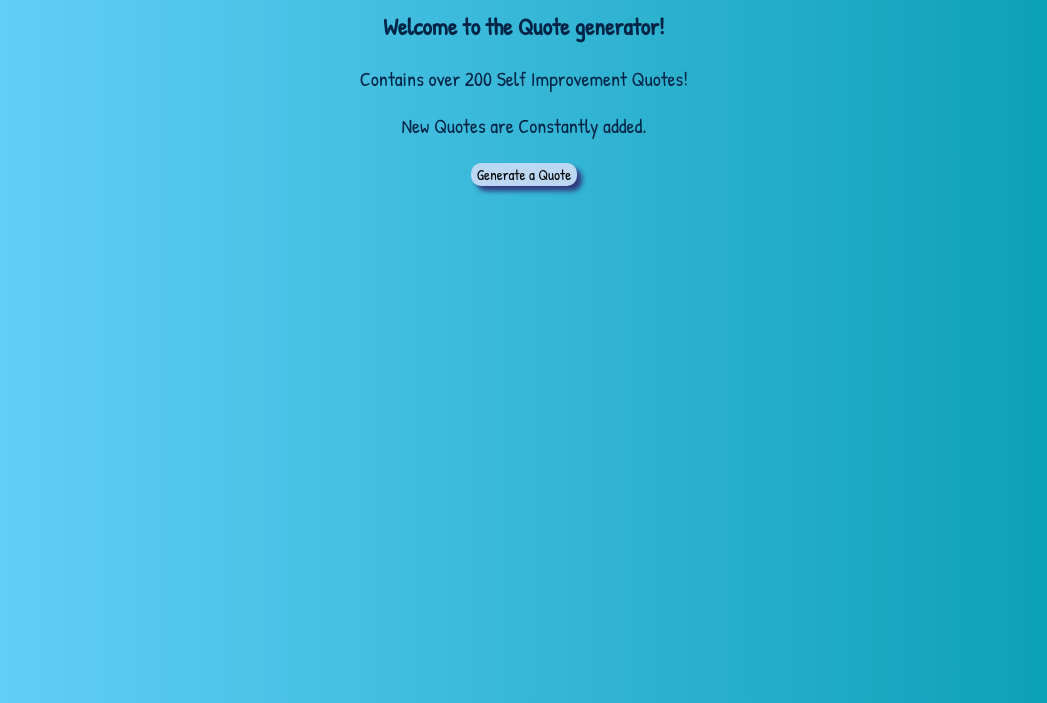
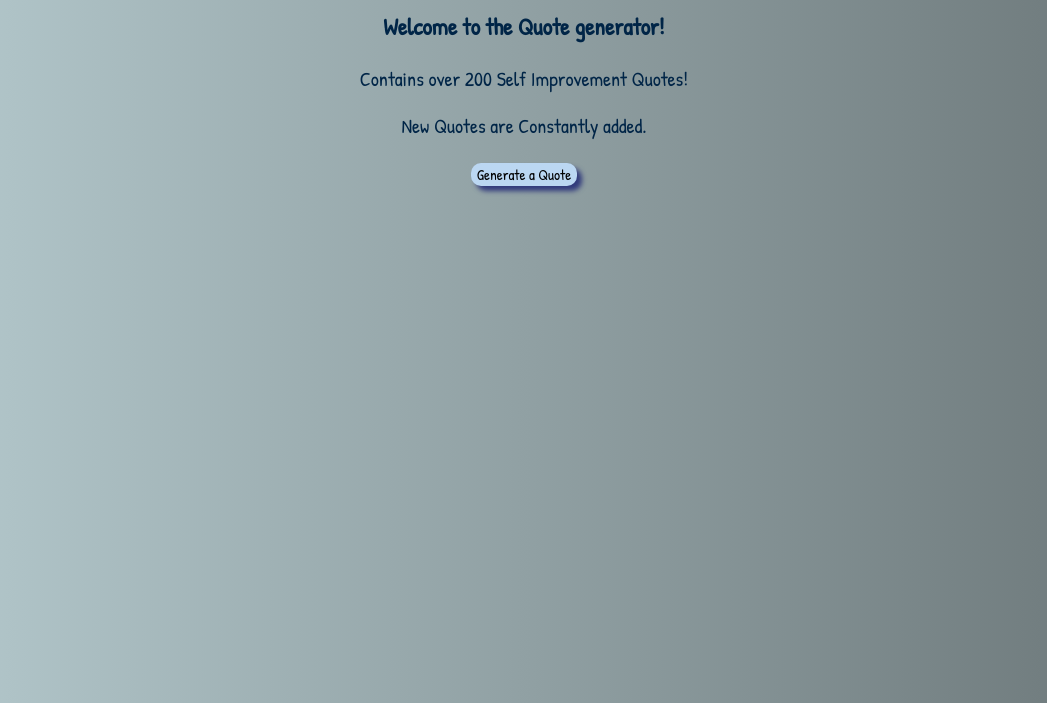
Before and after one commit to Swiftsaa/Quote-Generator-V2, a plain HTML site: page index.html in a window 1280 px wide. Shown: the part 97-800 px from the top of the page, without its empty margins (116-1163 px from the left). Drawn offline with Linux system fonts and the light colour scheme.

Commit message:
style.css

```diff
--- a/style.css
+++ b/style.css
@@ -9,7 +9,7 @@ html {
   font-family: PatrickHand;
   font-size: 20px;
   color: #002547;
-  background-image: linear-gradient(to right, #6bd3ff, #039cb0);
+  background-image: linear-gradient(to right, #b6cbcf, #6b7678);
   text-align: center;
 }
 
```
